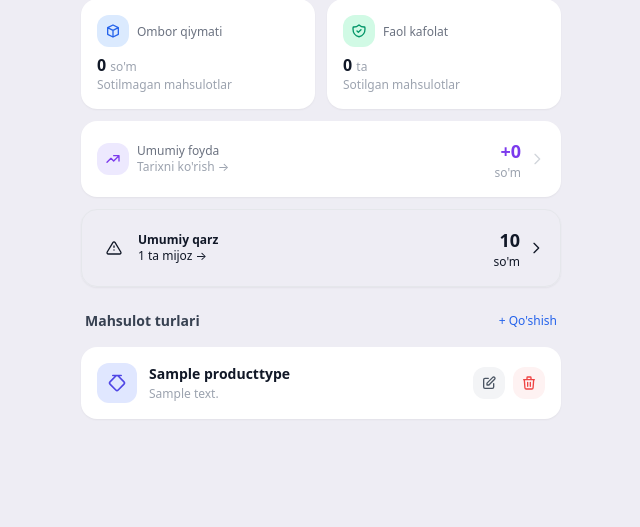
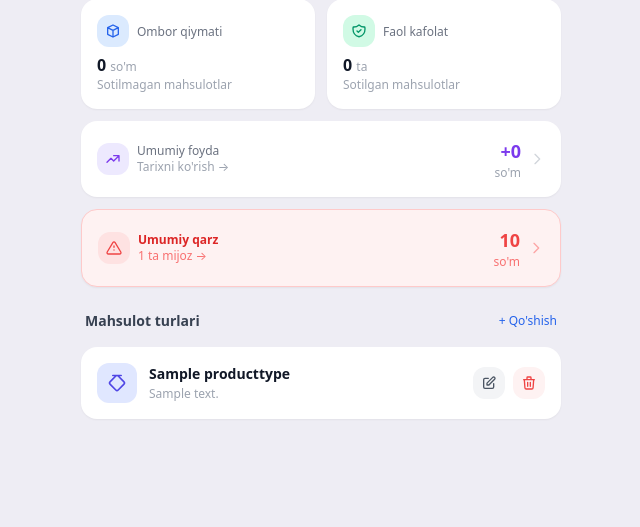
Before and after one commit to ScorpiRui/kaffolat, a Django app: page /product-types/ in a window 1280 px wide. Shown: the part 147-674 px from the top of the page, without its empty margins (319-959 px from the left). Run offline with Django 4.2, Linux system fonts and the light colour scheme; a user stored in the database is signed in; tables that the repository leaves empty hold one stand-in row (values such as "Sample post"); grey boxes marked "Sample" are stand-in pictures; some libraries are stand-ins or nearby versions.

Commit message:
Update debt-related UI elements to improve visibility and consistency
- Changed color scheme for debt indicators from orange to red across item detail, product type list, and warranty history templates.
- Updated text styles to match the new color scheme for better user experience and clarity in debt information presentation.

```diff
--- a/main/templates/main/product_type_list.html
+++ b/main/templates/main/product_type_list.html
@@ -88,26 +88,28 @@
         <!-- Total debt (full width) — shown only when there are debtors -->
         {% if total_debt %}
         <a href="{% url 'main:warranty_history' %}"
-           class="block bg-orange-50 border border-orange-200 rounded-2xl px-4 py-4 shadow-sm col-span-2 active:bg-orange-100">
+           class="block bg-red-50 border border-red-200 rounded-2xl px-4 py-4 shadow-sm col-span-2 active:bg-red-100">
             <div class="flex items-center justify-between">
                 <div class="flex items-center space-x-2">
-                    <div class="w-8 h-8 rounded-xl bg-orange-100 flex items-center justify-center flex-shrink-0">
-                        <svg class="w-4 h-4 text-orange-500" fill="none" stroke="currentColor" stroke-width="2" viewBox="0 0 24 24">
+                    <div class="w-8 h-8 rounded-xl bg-red-100 flex items-center justify-center flex-shrink-0">
+                        <svg class="w-4 h-4 text-red-500" fill="none" stroke="currentColor" stroke-width="2" viewBox="0 0 24 24">
                             <path stroke-linecap="round" stroke-linejoin="round"
                                   d="M12 9v2m0 4h.01M10.29 3.86L1.82 18a2 2 0 001.71 3h16.94a2 2 0 001.71-3L13.71 3.86a2 2 0 00-3.42 0z"/>
                         </svg>
                     </div>
                     <div>
-                        <p class="text-xs font-semibold text-orange-600">Umumiy qarz</p>
-                        <p class="text-xs text-orange-400">{{ debt_count }} ta mijoz →</p>
+                        <p class="text-xs font-semibold text-red-600">Umumiy qarz</p>
+                        <p class="text-xs text-red-400">{{ debt_count }} ta mijoz →</p>
                     </div>
                 </div>
                 <div class="flex items-center space-x-2">
                     <div class="text-right">
-                        <p class="text-lg font-bold text-orange-500">{{ total_debt|floatformat:0 }}</p>
-                        <p class="text-xs text-orange-400">so'm</p>
+
+
+                        <p class="text-lg font-bold text-red-500">{{ total_debt|floatformat:0 }}</p>
+                        <p class="text-xs text-red-400">so'm</p>
                     </div>
-                    <svg class="w-4 h-4 text-orange-300 flex-shrink-0" fill="none" stroke="currentColor" stroke-width="2" viewBox="0 0 24 24">
+                    <svg class="w-4 h-4 text-red-300 flex-shrink-0" fill="none" stroke="currentColor" stroke-width="2" viewBox="0 0 24 24">
                         <path stroke-linecap="round" stroke-linejoin="round" d="M9 5l7 7-7 7"/>
                     </svg>
                 </div>
--- a/main/templates/main/warranty_history.html
+++ b/main/templates/main/warranty_history.html
@@ -11,14 +11,14 @@
         {% for item in items %}
         <a href="{% url 'main:item_detail' item.pk %}"
            class="block rounded-2xl px-4 py-4 shadow-sm active:bg-orange-50
-                  {% if item.debt_amount %}bg-orange-50 border border-orange-200{% else %}bg-white{% endif %}">
+                  {% if item.debt_amount %}bg-red-50 border border-red-200{% else %}bg-white{% endif %}">
 
             <div class="flex items-center justify-between mb-1">
                 <p class="text-sm font-semibold text-gray-900 truncate mr-2">{{ item.display_name }}</p>
 
                 <div class="flex items-center space-x-1.5 flex-shrink-0">
                     {% if item.debt_amount %}
-                    <span class="text-xs px-2 py-0.5 rounded-full font-semibold bg-orange-100 text-orange-600">
+                    <span class="text-xs px-2 py-0.5 rounded-full font-semibold bg-red-100 text-red-600">
                         Qarz: {{ item.debt_amount|floatformat:0 }}
                     </span>
                     {% endif %}
```
Also changed, not shown: main/templates/main/item_detail.html (+5 -5 lines), media/shop_logos/1000013334.jpg (added).
